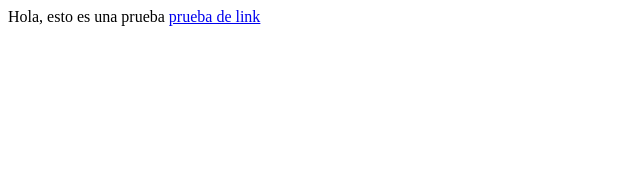
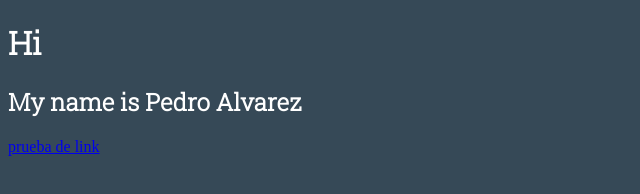
Before and after one commit to paalvarez93/paalvarez93.github.io, a plain HTML site: page index.html in a window 1280 px wide. Shown: the whole page, without its empty margins (0-640 px from the left). Drawn offline with Linux system fonts and the light colour scheme.

Commit message:
cambiando fuente

```diff
--- /dev/null
+++ b/css/styles.css
@@ -0,0 +1,7 @@
+body{
+    background-color: #364957;
+}
+h1,h2,h3,h4,h5,h6{
+    color: #ffffff;
+    font-family: 'Roboto Slab', serif;
+}
--- a/index.html
+++ b/index.html
@@ -5,9 +5,14 @@
   <meta http-equiv="X-UA-Compatible" content="IE=edge">
   <meta name="viewport" content="width=device-width, initial-scale=1.0">
   <title>Pedro Alvarez</title>
+    <link rel="stylesheet" href="css/styles.css">
+    <link rel="preconnect" href="https://fonts.gstatic.com">
+    <link href="https://fonts.googleapis.com/css2?family=Roboto+Slab:wght@300&display=swap" rel="stylesheet">
+
 </head>
 <body>
-  Hola, esto es una prueba
+  <h1>Hi</h1>
+  <h2>My name is Pedro Alvarez</h2>
   <a href="/pages/introduction.html">prueba de link</a>
 </body>
 </html>
```
